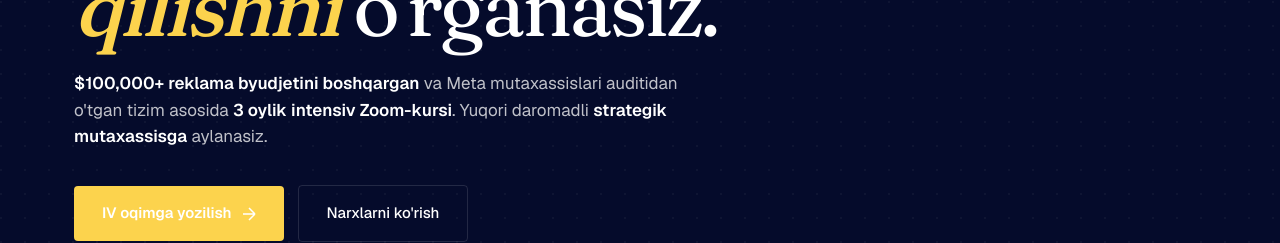
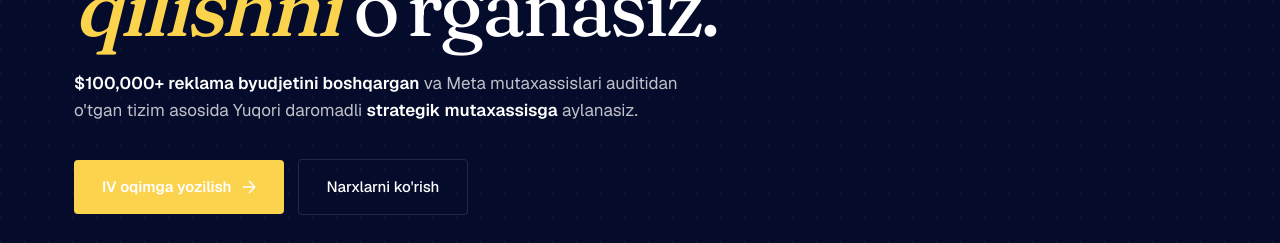
Before and after one commit to UchqunTurdiyev/vision-baza, a Next.js app: page /target-kursi in a window 1280 px wide. Shown: the part 279-522 px from the top of the page. Built offline with nearby package versions, Linux system fonts and the light colour scheme; no server answers.

Commit message:
change post

```diff
--- a/components/target/RapidLaunchLanding.tsx
+++ b/components/target/RapidLaunchLanding.tsx
@@ -473,7 +473,7 @@ export default function TargetKursiPage() {
 
               <p className="vg-hero-sub">
                 <strong>$100,000+ reklama byudjetini boshqargan</strong> va Meta mutaxassislari auditidan o&apos;tgan tizim asosida{" "}
-                <strong>3 oylik intensiv Zoom-kursi</strong>. Yuqori daromadli{" "}
+                 Yuqori daromadli{" "}
                 <strong>strategik mutaxassisga</strong> aylanasiz.
               </p>
 
```
